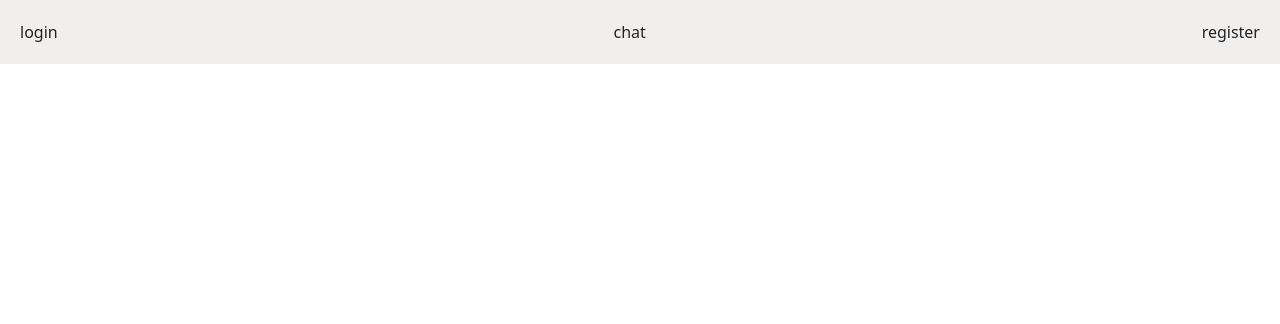
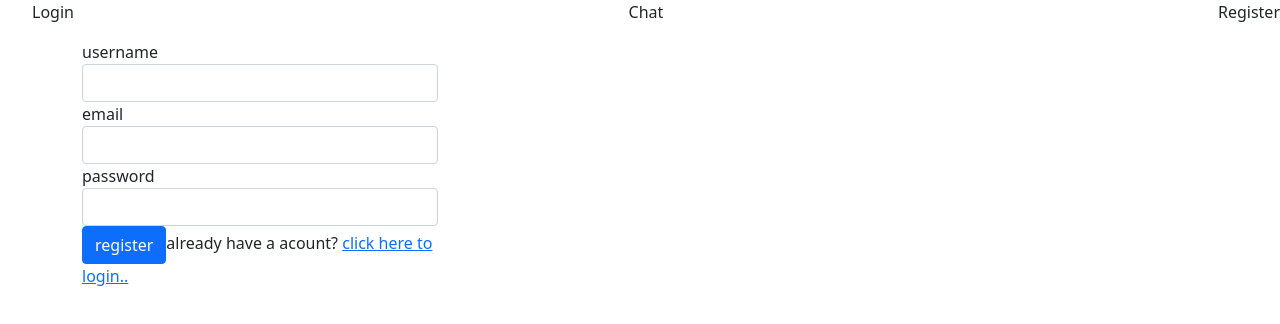
Before and after one commit to sopranoelfuego/chatApp, a React (Create React App) app in the folder client/: page /register in a window 1280 px wide. Shown: the top 324 px of the page. Built offline with nearby package versions, Linux system fonts and the light colour scheme; no server answers.

Commit message:
registering finish

```diff
--- a/client/src/App.js
+++ b/client/src/App.js
@@ -16,8 +16,8 @@ export default function App() {
        <Header/>
        <Switch>
              <Route exact path="/" component={Home}/>
-             <Route path="/signin"  component={Signin}/>
-             <Route path="/signup" component={Signup}/>
+             <Route path="/login"  component={Signin}/>
+             <Route path="/register" component={Signup}/>
 
        </Switch>
 
--- a/client/src/pages/header/Header.js
+++ b/client/src/pages/header/Header.js
@@ -1,13 +1,17 @@
 import React from 'react'
 import './index.css'
-function Header() {
+import {useHistory} from "react-router-dom"
+function Header(props) {
+    let history=useHistory()
     return (
         <div className='header__container'>
-                <div>
-                    login
-                </div>
-                <div>chat</div>
-                <div>register</div>
+                <ul className="list">
+                    <li><a>Login</a></li>
+                    <li><a>Chat</a></li>
+                    <li><a>Register</a></li>
+
+
+                </ul>
         </div>
     )
 }
--- a/client/src/pages/header/index.css
+++ b/client/src/pages/header/index.css
@@ -1,7 +1,11 @@
-.header__container {
+.list {
     display:flex;
-    flex-direction:row;
-    padding: 20px ;
-    background-color:#f0efed;
+    flex-direction: row;
     justify-content: space-between;
 }
+ul {
+   list-style-type: none;
+}
+ul li :hover {
+    color: grey;
+}
--- a/client/src/pages/signin/Signin.js
+++ b/client/src/pages/signin/Signin.js
@@ -1,18 +1,39 @@
 import React, { useState } from 'react'
 import { Link } from 'react-router-dom'
+import {useQuery,gql} from '@apollo/client'
+
+
+
+const LOGIN_USER=gql`
+   query loginUser($email:String!,$password:String!){
+       login(input:{email:$email}){
+           _id
+           username
+           email
+           token
+
+       }
+   }
+`
 
 function Signin() {
 
-    const [formData, setformData] = useState({
+    const [variables, setvariables] = useState({
         email:"",
         password:""
     })
+    let errors
+//    const [loginUser,{loading}]=useQuery(LOGIN_USER,{
+//        update:(_,res)=>console.log(res),
+//        onError:(err)=>console.log(err.graphQLErrors[0].extensions.errors)
+//    })
     const handleChange=(e)=>{
-        setformData({...formData,[e.target.name]:e.target.value})
+        setvariables({...variables,[e.target.name]:e.target.value})
     }
     const handleSubmit=(e)=>{
         e.preventDefault()
-        console.log(formData)
+        console.log(variables)
+        // loginUser({variables})
     }
     return (
         <div className="row p-5">
@@ -24,7 +45,7 @@ function Signin() {
             <form className="m-5" onSubmit={handleSubmit} >
                  <div className="form-group">
                      <label>email</label>
-                    <input className="form-control"type="email" name="email" onChange={handleChange}/>
+                    <input className="form-control" type="email" name="email" onChange={handleChange}/>
 
                  </div>
                  <div className="form-group">
@@ -34,7 +55,7 @@ function Signin() {
                  </div>
                  <button type="submit" className="btn btn-primary my-2">sign</button>
                  <div>
-                     you are new create a account? <Link to="/Signup">register now</Link>
+                     you are new create a account? <Link to="/register">register now</Link>
                  </div>
              </form>
             </div>
--- a/client/src/pages/signup/Signup.js
+++ b/client/src/pages/signup/Signup.js
@@ -5,7 +5,7 @@ import {gql,useMutation} from '@apollo/client'
 //   email,
 //   password,
 //   profilePic
-function Signup() {
+function Signup(props) {
     const initialState={
         username:"",
         email:"",
@@ -24,10 +24,12 @@ function Signup() {
       }
     `
     const [registerUser,{loading}]=useMutation(REGISTER_USER,{
-        update(_,res){console.log(res)},
-        onError(err){
-            console.log(err.graphQLErrors[0].extensions.errors)
-            setErrors(err.graphQLErrors[0].extensions.errors)}
+        // here on "update" we could check for the cache and response from backend mutation success
+        update:(_,res)=>{
+            console.log(res)
+            props.history.push('/signin')
+        },
+        onError:(err)=>setErrors(err.graphQLErrors[0].extensions.errors)
     })
 
     const handleChange=(e)=>setvariables({...variables,[e.target.name]:e.target.value})
@@ -46,22 +48,22 @@ function Signup() {
                         <form onSubmit={handleSubmit}>
                             <div className="form-group">
                                 <label>username</label>
-                                <input type="text" name="username" className="form-control" onChange={handleChange}/>
+                                <input type="text" name="username" className={errors.username ? "form-control is-invalid":"form-control"} onChange={handleChange}/>
                                 <small className="text-danger">{errors && errors.username}</small>
                             </div>
                             <div className="form-group">
                                 <label>email</label>
-                                <input type="email" className="form-control" name="email" onChange={handleChange}/>
+                                <input type="email" className={errors.email?"form-control is-invalid":"form-control"} name="email" onChange={handleChange}/>
                                 <small className="text-danger">{errors && errors.email}</small>
                             </div>
 
                             <div className="form-group">
                                 <label>password</label>
-                                <input type="password" className="form-control" name="password" onChange={handleChange}/>
+                                <input type="password" className={errors.password?"form-control is-invalid":"form-control"} name="password" onChange={handleChange}/>
                                 <small className="text-danger">{errors && errors.password}</small>
                             </div>
-                                <button className="btn btn-primary" type="submit" disable={loading ?'true':'false'}>{loading?'sending..':"register"}</button>
-                            already have a acount? <Link to="/signin"> click here to login..</Link>
+                                <button className="btn btn-primary" type="submit" disable={loading}>{loading?'sending..':"register"}</button>
+                            already have a acount? <Link to="/login"> click here to login..</Link>
 
 
                         </form>
```
